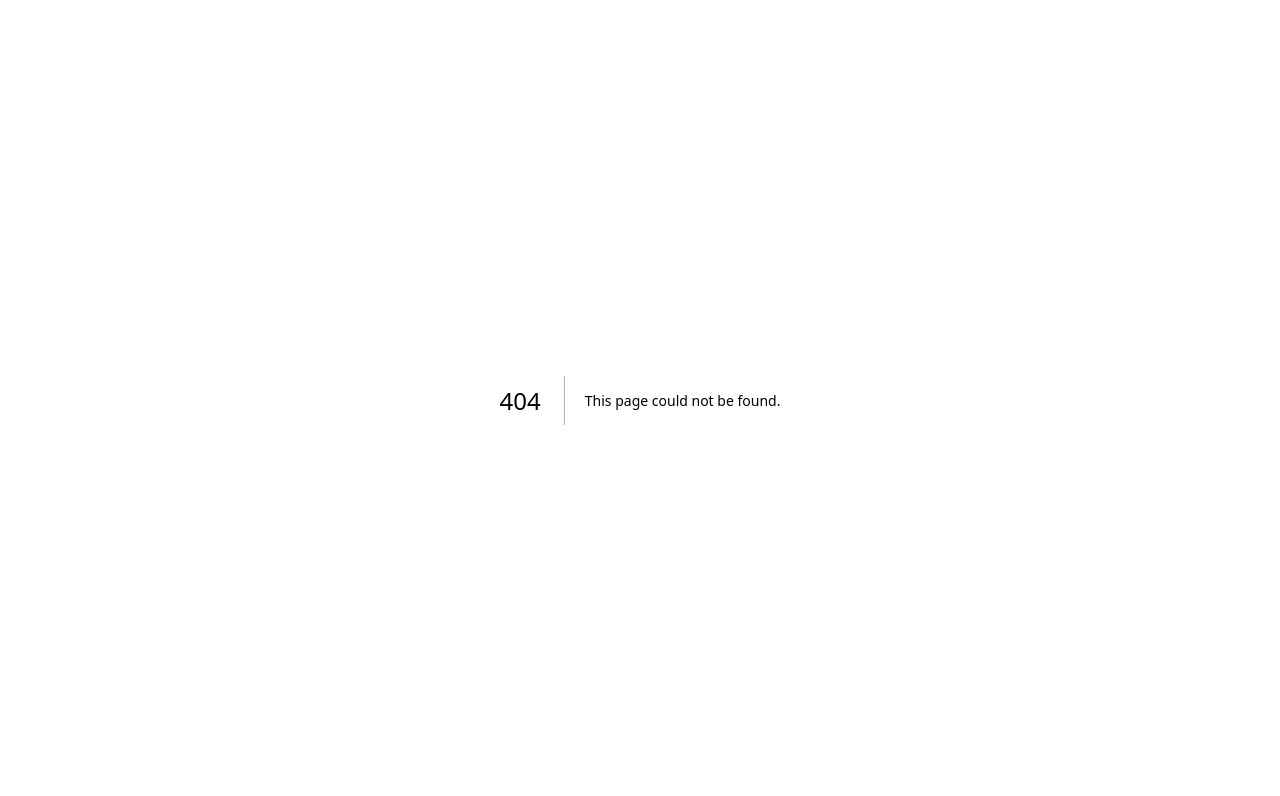
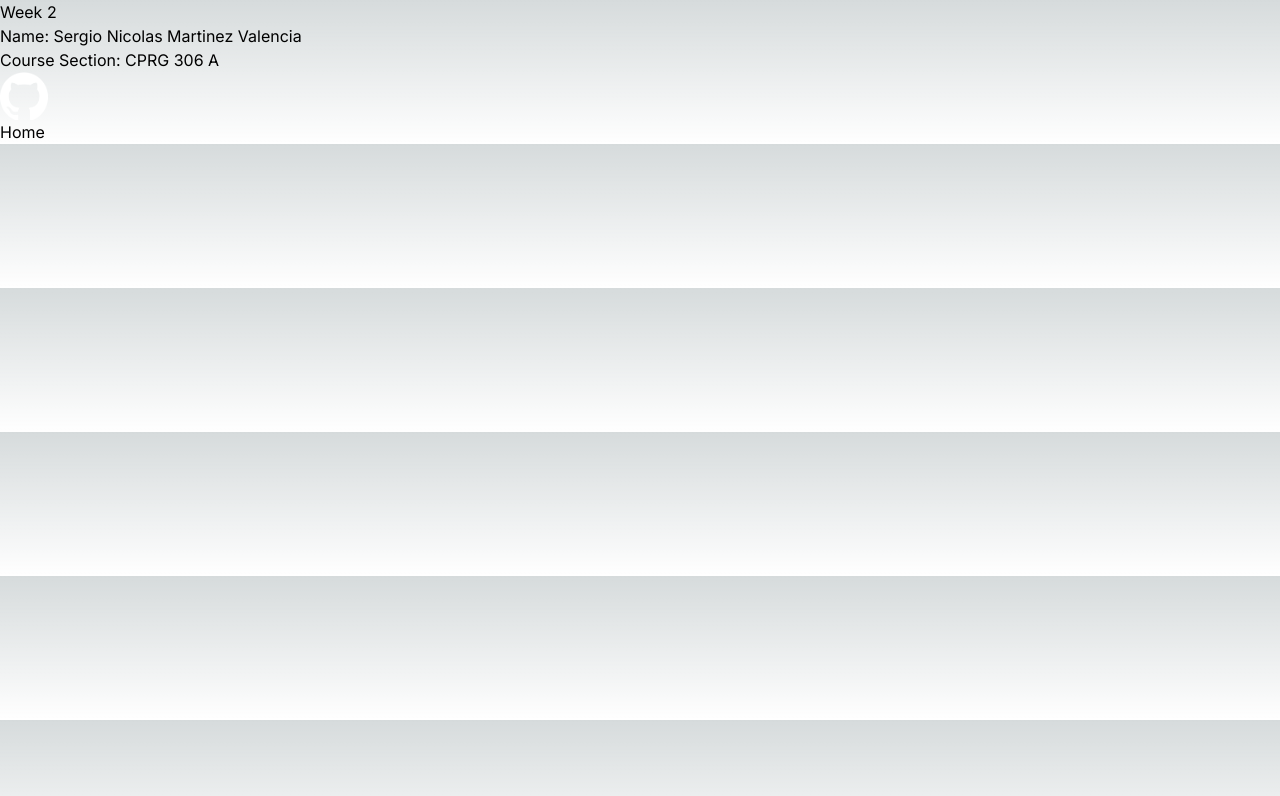
Before and after one commit to ZeusEstrella/cprg306-assignments-1, a Next.js app: page /week2 in a window 1280 px wide. Before the commit this address had no page. Shown: the top 796 px of the page. Built offline with nearby package versions, Linux system fonts and the light colour scheme.

Commit message:
created week2 page

```diff
--- /dev/null
+++ b/app/week2/page.js
@@ -0,0 +1,14 @@
+import Link from "next/link";
+import StudentInfo from "../studentinfo";
+
+export default function Week2() {
+    return (
+        <div>
+            <h1>Week 2</h1>
+            <StudentInfo />
+            <Link href='/'>
+                <p>Home</p>
+            </Link>
+        </div>
+    )
+}
```
